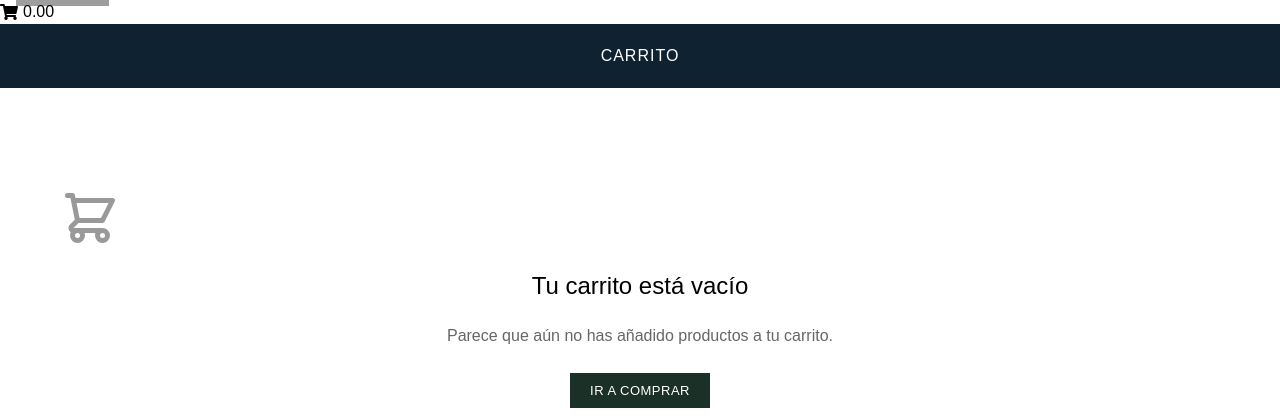
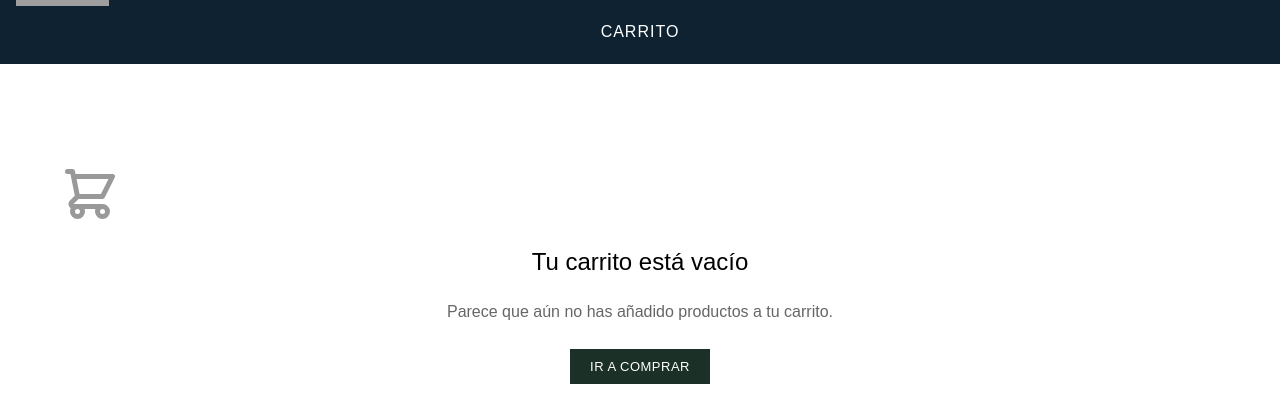
Before and after one commit to vtobarc/TECHSOLUTIONS, a Django app: page /cart/ in a window 1280 px wide. Shown: the part 64-484 px from the top of the page. Run offline with Django 5.2, Linux system fonts and the light colour scheme; the visitor is signed in with stand-in values (Sample User, id 1); data that the repository does not hold is empty; some libraries are stand-ins or nearby versions; grey boxes are pictures that could not be loaded.

Commit message:
Update cart_detail.html

```diff
--- a/Tech/templates/cart/cart_detail.html
+++ b/Tech/templates/cart/cart_detail.html
@@ -295,14 +295,6 @@
 {% endblock %}
 
 {% block content %}
-
-
-  <div class="cart-icon">
-    <i class="fas fa-shopping-cart"></i>
-    <span>{{ total_price|floatformat:2 }}</span>
-  </div>
-
-
 <!-- Cart Header -->
 <div class="cart-header">
   <h1>Carrito</h1>
```
